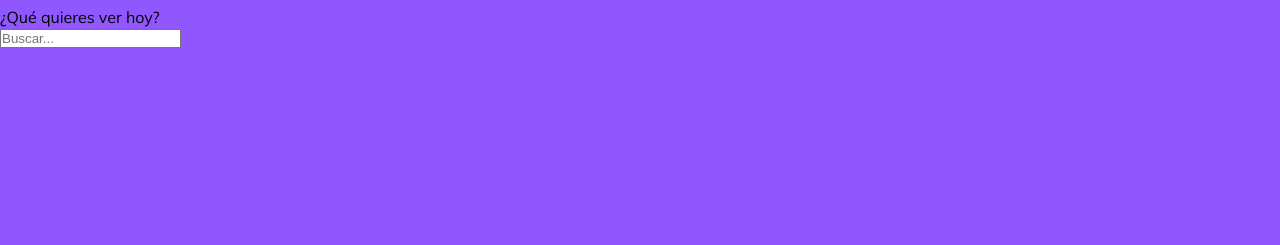
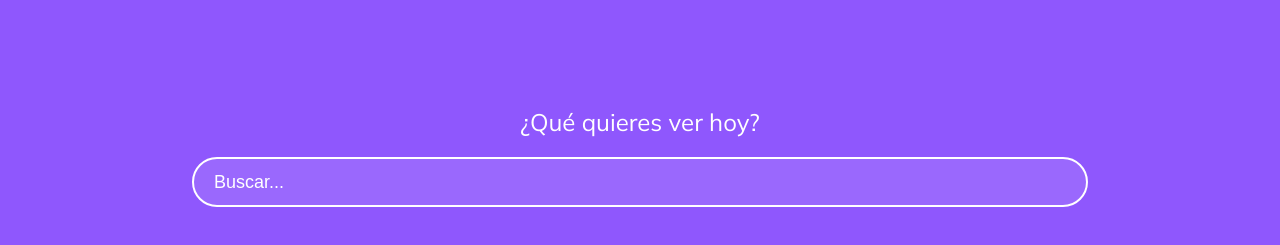
Before and after one commit to iJCode1/Platzi-Video, a plain HTML site: page index.html in a window 1280 px wide. Shown: the part 73-318 px from the top of the page. Drawn offline with Linux system fonts and the light colour scheme.

Commit message:
Finished styles in the search bar

```diff
--- a/css/main.css
+++ b/css/main.css
@@ -75,3 +75,40 @@ body{
 .header--profile--account li a:hover{
     text-decoration: underline;
 }
+/* ------------ Search-bar ------------ */
+.section-search--container{
+    margin-top: 100px;
+    width: 100%
+}
+
+.search--container{
+    align-items: center;
+    display: flex;
+    flex-direction: column;
+    justify-content: center;
+    width: 100%;
+}
+
+.search--container > p, input{
+    color: var(--white);
+}
+
+.search--container  p{
+    font-size: 24px;
+    margin-bottom: 20px;
+}
+
+.search--container input{
+    border: 2px solid var(--white);
+    border-radius: 30px;
+    background-color: rgba(255,255,255,0.1);
+    font-size: 18px;
+    height: 50px;
+    outline: none;
+    padding: 0 20px;
+    width: 70%;
+}
+
+.search--container input::placeholder{
+    color: var(--white);
+}
```
